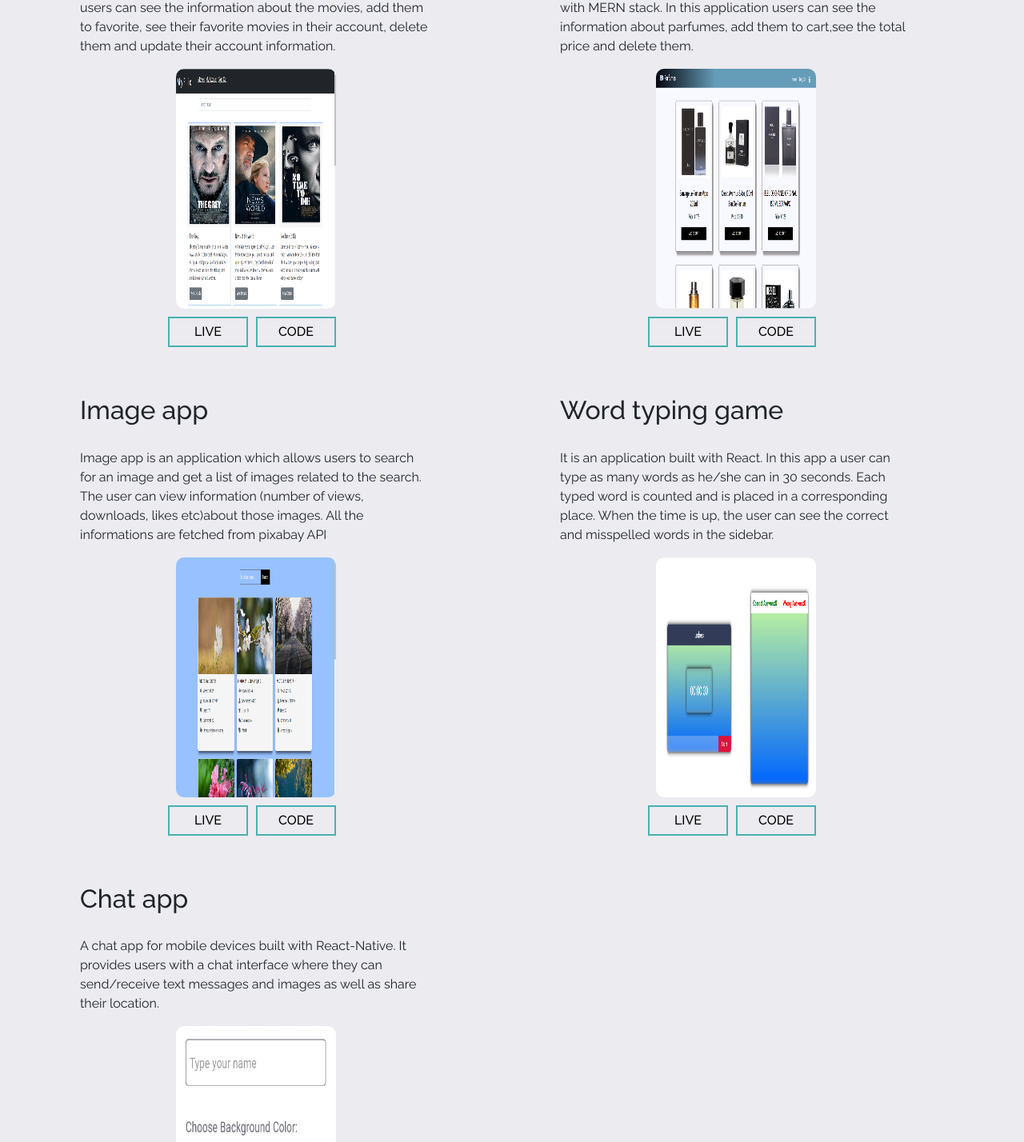
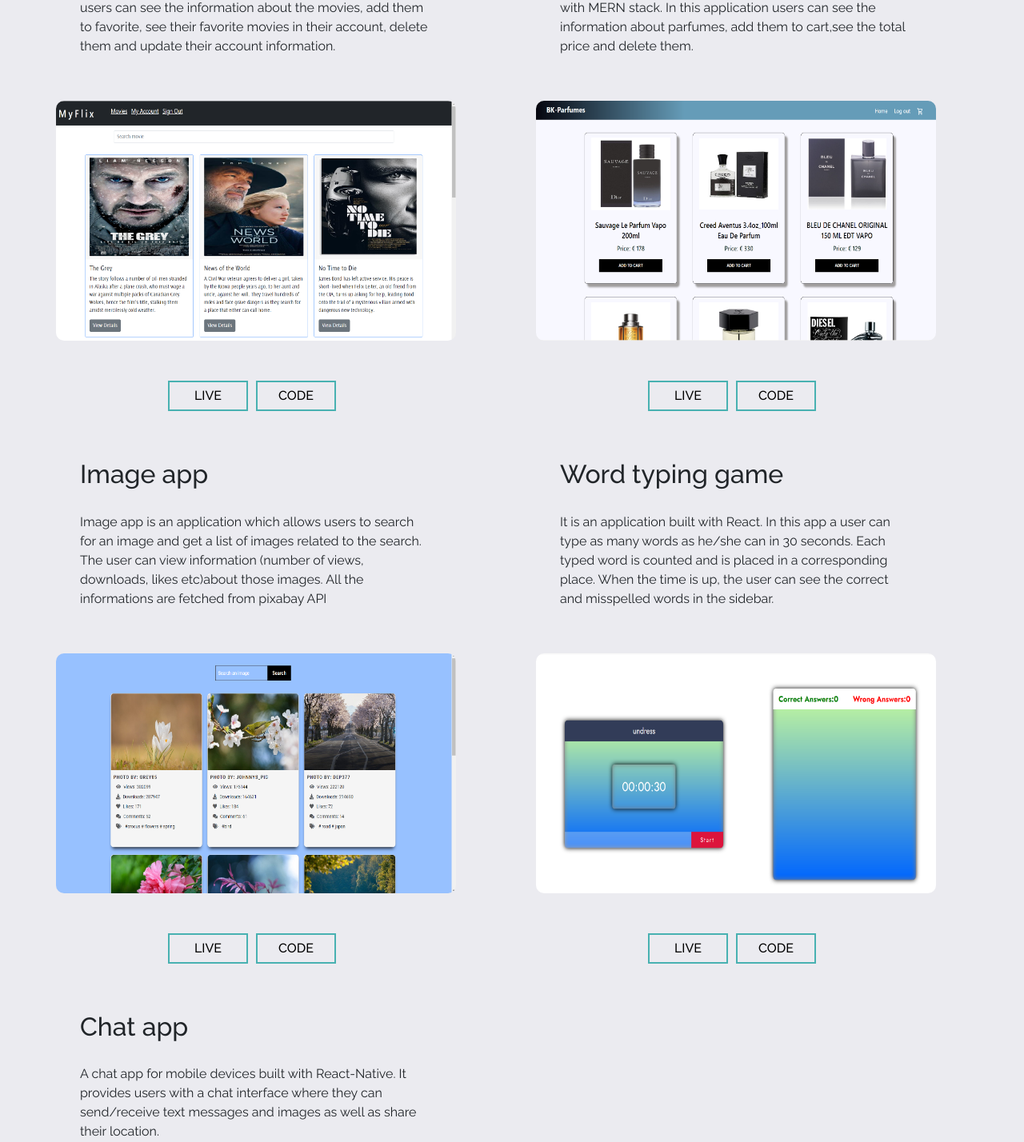
Before and after one commit to Begli0102/react-portfolio, a React (Create React App) app: page /projects in a window 1280 px wide. Shown: the part 360-1788 px from the top of the page at 80% size. Built offline with nearby package versions, Linux system fonts and the light colour scheme; the HTML template or start-up script is replaced by a standard one.

Commit message:
added width to images in project component

```diff
--- a/src/components/Projects/Projects.css
+++ b/src/components/Projects/Projects.css
@@ -52,16 +52,18 @@
   margin-top: 20px;
 }
 
-.project-img img {
+.project-img .image_project {
+  width: 500px;
   flex-basis: 50%;
   height: 300px;
   overflow: hidden;
   border-radius: 10px;
+  margin: 20px auto;
 }
-.project-img img {
+.project-img .image_project {
   transition: 0.3s ease transform;
 }
-.project-img img:hover {
+.project-img .image_project:hover {
   transform: scale(1.1);
   cursor: pointer;
 }
@@ -110,17 +112,17 @@
     justify-content: center;
     align-items: center;
   }
-  .project-img img {
+  .project-img .image_project {
     flex-basis: 50%;
     height: 300px;
     width: 100%;
     overflow: hidden;
     border-radius: 10px;
   }
-  .project-img img {
+  .project-img .image_project {
     transition: 0.3s ease transform;
   }
-  .project-img img:hover {
+  .project-img .image_project:hover {
     transform: scale(1.1);
     cursor: pointer;
   }
--- a/src/components/Projects/Projects.js
+++ b/src/components/Projects/Projects.js
@@ -32,7 +32,13 @@ const Projects = () => {
               </p>
             </div>
             <div className='project-img'>
-              <img src={mainView} width='500px' height='300px' alt='alt' />
+              <img
+                className='image_project'
+                src={mainView}
+                width='500px'
+                height='300px'
+                alt='alt'
+              />
             </div>
             <div className='details'>
               <a href='https://myflix1.netlify.app/'>
@@ -55,7 +61,13 @@ const Projects = () => {
               </p>
             </div>
             <div className='project-img'>
-              <img src={parfumes} width='500px' height='300px' alt='alt' />
+              <img
+                className='image_project'
+                src={parfumes}
+                width='500px'
+                height='300px'
+                alt='alt'
+              />
             </div>
             <div className='details'>
               <a href='https://bkperfumes.netlify.app'>
@@ -79,7 +91,13 @@ const Projects = () => {
               </p>
             </div>
             <div className='project-img'>
-              <img src={image} width='500px' height='300px' alt='alt' />
+              <img
+                className='image_project'
+                src={image}
+                width='500px'
+                height='300px'
+                alt='alt'
+              />
             </div>
             <div className='details'>
               <a href='https://imageeapp.netlify.app'>
@@ -103,7 +121,13 @@ const Projects = () => {
               </p>
             </div>
             <div className='project-img'>
-              <img src={words} width='500px' height='300px' alt='alt' />
+              <img
+                className='image_project'
+                src={words}
+                width='500px'
+                height='300px'
+                alt='alt'
+              />
             </div>
             <div className='details'>
               <a href='https://randomwordgame.netlify.app/'>
@@ -126,7 +150,13 @@ const Projects = () => {
               </p>
             </div>
             <div className='project-img'>
-              <img src={chatapp} width='500px' height='300px' alt='alt' />
+              <img
+                className='image_project'
+                src={chatapp}
+                width='500px'
+                height='300px'
+                alt='alt'
+              />
             </div>
             <div className='details'>
               <a href={chatappVideo}>
```
